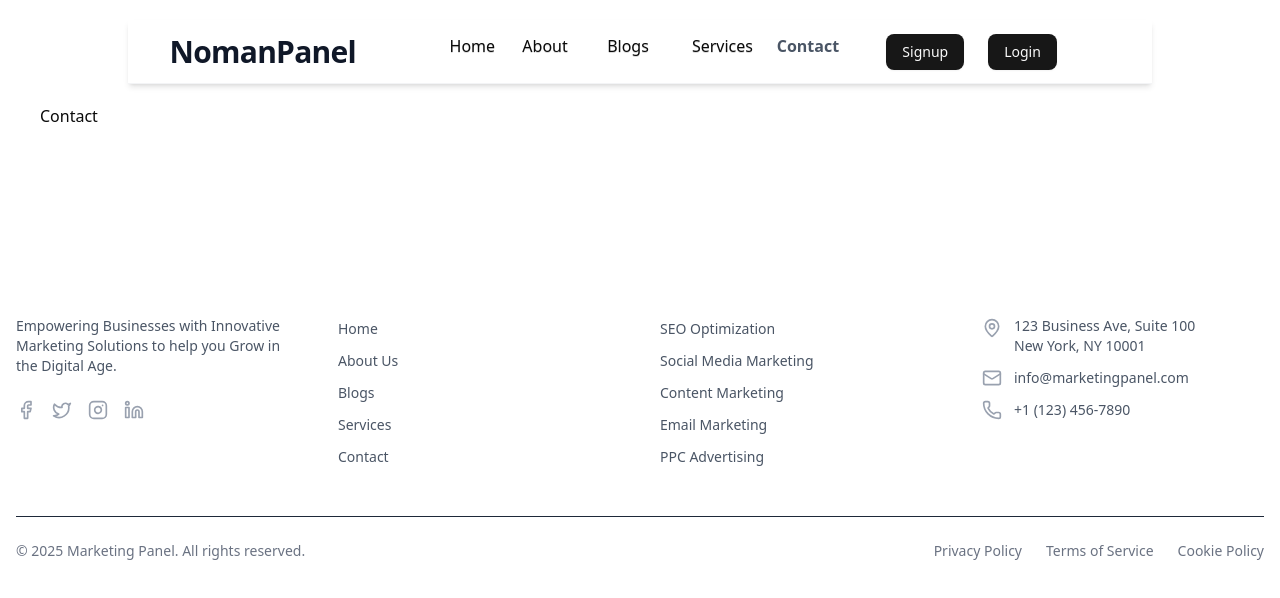
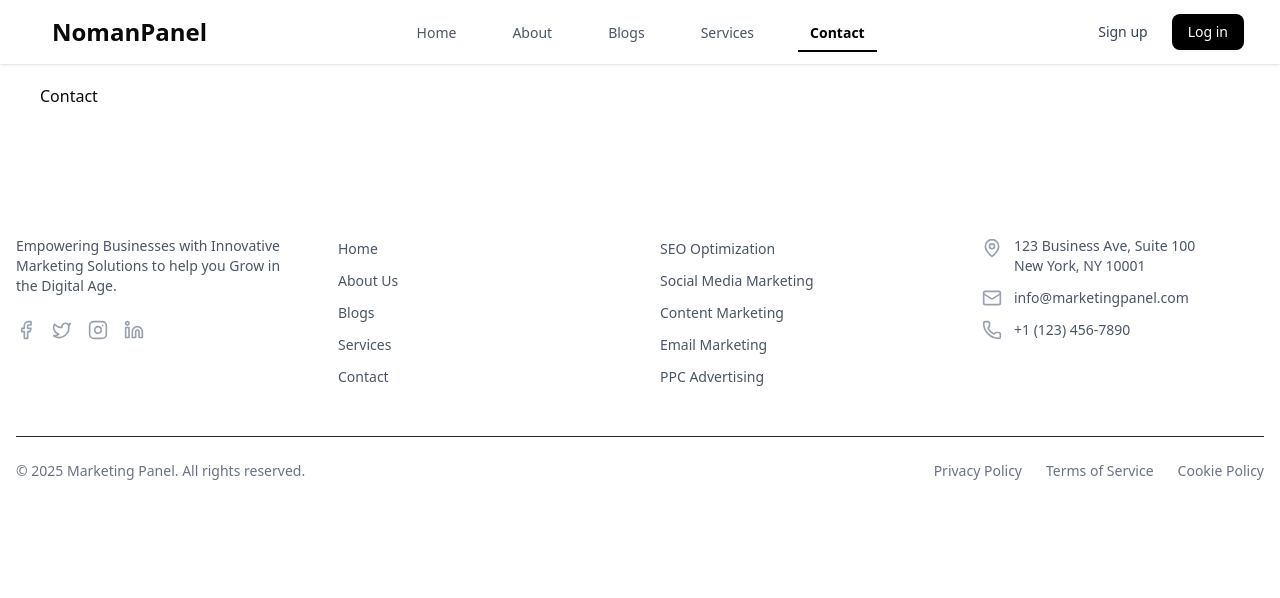
Before and after one commit to ajabgullb/marketing-panel-project, a React (Vite) app: page /contact in a window 1280 px wide. Shown: the top 598 px of the page. Built offline with nearby package versions, Linux system fonts and the light colour scheme; what tailwindcss-motion would draw is missing.

Commit message:
Make the Signup form and Redesign the Header

```diff
--- a/src/components/Footer/Footer.tsx
+++ b/src/components/Footer/Footer.tsx
@@ -6,7 +6,7 @@ const Footer = () => {
   const currentYear = new Date().getFullYear();
 
   return (
-    <footer className="bg-white/90 text-gray-600 w-full mt-20 bottom-10">
+    <footer className="bg-white/90 text-gray-600 w-full mt-auto">
       <div className="container mx-auto px-4 py-12 md:py-16">
         <div className="grid grid-cols-1 md:grid-cols-2 lg:grid-cols-4 gap-10">
 
@@ -34,11 +34,11 @@ const Footer = () => {
           <div>
             <h4 className="text-lg font-semibold text-white mb-4">Quick Links</h4>
             <ul className="space-y-2">
-              <li><Link to="/home" className="hover:text-gray-900 transition-colors text-sm">Home</Link></li>
-              <li><Link to="/about" className="hover:text-gray-900 transition-colors text-sm">About Us</Link></li>
-              <li><Link to="/blogs" className="hover:text-gray-900 transition-colors text-sm">Blogs</Link></li>
-              <li><Link to="/services" className="hover:text-gray-900 transition-colors text-sm">Services</Link></li>
-              <li><Link to="/contact" className="hover:text-gray-900 transition-colors text-sm">Contact</Link></li>
+              <li><Link to="/home" className="hover:text-black transition-colors text-sm">Home</Link></li>
+              <li><Link to="/about" className="hover:text-black transition-colors text-sm">About Us</Link></li>
+              <li><Link to="/blogs" className="hover:text-black transition-colors text-sm">Blogs</Link></li>
+              <li><Link to="/services" className="hover:text-black transition-colors text-sm">Services</Link></li>
+              <li><Link to="/contact" className="hover:text-black transition-colors text-sm">Contact</Link></li>
             </ul>
           </div>
 
@@ -46,11 +46,11 @@ const Footer = () => {
           <div>
             <h4 className="text-lg font-semibold text-white mb-4">Our Services</h4>
             <ul className="space-y-2">
-              <li><a href="#" className="hover:text-gray-900 transition-colors text-sm">SEO Optimization</a></li>
-              <li><a href="#" className="hover:text-gray-900 transition-colors text-sm">Social Media Marketing</a></li>
-              <li><a href="#" className="hover:text-gray-900 transition-colors text-sm">Content Marketing</a></li>
-              <li><a href="#" className="hover:text-gray-900 transition-colors text-sm">Email Marketing</a></li>
-              <li><a href="#" className="hover:text-gray-900 transition-colors text-sm">PPC Advertising</a></li>
+              <li><a href="#" className="hover:text-black transition-colors text-sm">SEO Optimization</a></li>
+              <li><a href="#" className="hover:text-black transition-colors text-sm">Social Media Marketing</a></li>
+              <li><a href="#" className="hover:text-black transition-colors text-sm">Content Marketing</a></li>
+              <li><a href="#" className="hover:text-black transition-colors text-sm">Email Marketing</a></li>
+              <li><a href="#" className="hover:text-black transition-colors text-sm">PPC Advertising</a></li>
             </ul>
           </div>
 
--- a/src/components/Header/AuthComponents.tsx
+++ b/src/components/Header/AuthComponents.tsx
@@ -14,26 +14,32 @@ const AuthComponents = ({ className }: any) => {
   const authStatus = useSelector((state: UserState) => state.auth.authStatus)
 
   return (
-    <div className={`w-full sm:w-1/4 flex items-center justify-center ${className}`}>
-      {
-        authStatus ? (
-          <User
+    <div className={`flex items-center ${className}`}>
+      {authStatus ? (
+        <button
           onClick={() => navigate("/profile")}
-            className="mb-4 mr-32 sm:m-0 left-0 cursor-pointer"
-          />
+          className="p-2 rounded-full hover:bg-gray-100 transition-colors focus:outline-none focus:ring-2 focus:ring-offset-2 focus:ring-black"
+          aria-label="Profile"
+        >
+          <User className="w-5 h-5 text-gray-700" />
+        </button>
       ) : (
         <>
           <Button
-              className='cursor-pointer mx-3 my-5'
+            variant="ghost"
+            className="text-gray-700 hover:bg-gray-100 hover:text-black mx-1 cursor-pointer"
             onClick={() => navigate("/signup")}
-            >Signup</Button>
+          >
+            Sign up
+          </Button>
           <Button
-              className='cursor-pointer mx-3 my-5'
+            className="bg-black text-white hover:bg-gray-800 mx-1 cursor-pointer"
             onClick={() => navigate("/login")}
-            >Login</Button>
+          >
+            Log in
+          </Button>
         </>
-        )
-      }
+      )}
     </div>
   )
 }
--- a/src/components/Header/Header.tsx
+++ b/src/components/Header/Header.tsx
@@ -1,84 +1,155 @@
-import { useState } from "react";
-import { Logo, AuthComponents }from "./index"
-import { NavLink } from "react-router-dom"
-import { Menu, X } from "lucide-react";
+import { useState } from 'react';
+import { motion, AnimatePresence } from 'framer-motion';
+import { NavLink } from 'react-router-dom';
+import { Menu, X } from 'lucide-react';
+import Logo from './Logo';
+import AuthComponents from './AuthComponents';
+
+const navLinks = [
+  { name: 'Home', path: '/home' },
+  { name: 'About', path: '/about' },
+  { name: 'Blogs', path: '/blogs' },
+  { name: 'Services', path: '/services' },
+  { name: 'Contact', path: '/contact' },
+];
 
 const Header = () => {
-  const [toggleMenu, setToggleMenu] = useState(false)
+  const [isOpen, setIsOpen] = useState(false);
+
+  const toggleMenu = () => {
+    setIsOpen(!isOpen);
+  };
+
+  const container = {
+    hidden: { opacity: 0 },
+    show: {
+      opacity: 1,
+      transition: {
+        staggerChildren: 0.1,
+        delayChildren: 0.2,
+      },
+    },
+  };
+
+  const item = {
+    hidden: { y: -20, opacity: 0 },
+    show: { y: 0, opacity: 1 },
+  };
 
   return (
-    <header className="w-full sm:w-[80%] md:w-[90%] lg:w-[80%] mx-auto sticky sm:my-5 my-2 h-16 flex items-center justify-around bg-white/90 backdrop-blur-sm shadow-md z-50 border-b border-gray-100">
+    <motion.header
+      className="w-full bg-white shadow-sm sticky top-0 z-50"
+      initial={{ y: -100 }}
+      animate={{ y: 0 }}
+      transition={{ type: 'spring', stiffness: 300, damping: 20 }}
+    >
+      <div className="max-w-7xl mx-auto px-4 sm:px-6 lg:px-8">
+        <div className="flex justify-between items-center h-16">
+          {/* Logo */}
+          <motion.div
+            className="flex-shrink-0"
+            initial={{ scale: 0.8, opacity: 0 }}
+            animate={{ scale: 1, opacity: 1 }}
+            transition={{ type: 'spring', stiffness: 400, damping: 10 }}
+          >
+            <Logo />
+          </motion.div>
 
-      <div className="flex items-center sm:gap-24 md:gap-12 lg:gap-24">
-        {/* Logo */}
-        <Logo className={`text-2xl sm:text-3xl font-semibold text-gray-900 tracking-tight transform transition-transform duration-300 ease-in-out`} />
+          {/* Desktop Navigation */}
+          <nav className="hidden md:flex space-x-8">
+            <motion.ul
+              className="flex space-x-8"
+              variants={container}
+              initial="hidden"
+              animate="show"
+            >
+              {navLinks.map((link) => (
+                <motion.li key={link.name} variants={item}>
+                  <NavLink
+                    to={link.path}
+                    className={({ isActive }) =>
+                      `px-3 py-2 text-sm font-medium transition-colors ${
+                        isActive
+                          ? 'text-black font-semibold border-b-2 border-black'
+                          : 'text-gray-600 hover:text-black'
+                      }`
+                    }
+                  >
+                    {link.name}
+                  </NavLink>
+                </motion.li>
+              ))}
+            </motion.ul>
+          </nav>
 
-        {/* Menu Button */}
-        {toggleMenu ? (
-          <X
-            onClick={() => setToggleMenu(!toggleMenu)}
-            className={`text-gray-600 w-6 h-6 cursor-pointer sm:hidden animate-menu-to-x transform transition-all duration-300 ease-in-out`}
-          />
-        ) : (
-          <Menu
-            onClick={() => setToggleMenu(!toggleMenu)}
-            className={`text-gray-600 w-6 h-6 cursor-pointer sm:hidden animate-x-to-menu transform transition-all duration-300 ease-in-out`}
-          />
-        )}
+          {/* Auth Buttons - Desktop */}
+          <div className="hidden md:flex items-center ml-6">
+            <AuthComponents className="space-x-2" />
+          </div>
+
+          {/* Mobile menu button */}
+          <div className="md:hidden flex items-center">
+            <button
+              onClick={toggleMenu}
+              className="inline-flex items-center justify-center p-2 rounded-md text-gray-600 hover:text-black focus:outline-none"
+              aria-expanded="false"
+            >
+              <span className="sr-only">Open main menu</span>
+              {isOpen ? (
+                <X className="block h-6 w-6" aria-hidden="true" />
+              ) : (
+                <Menu className="block h-6 w-6" aria-hidden="true" />
+              )}
+            </button>
+          </div>
+        </div>
       </div>
 
-      {/* Mobile Nav Menu */}
-      <nav className={`fixed inset-0 w-[55%] h-screen ${toggleMenu ? "block" : "hidden"} bg-white/95 backdrop-blur-md flex justify-between flex-col shadow-lg absolute sm:w-3/4 md:w-auto md:relative md:inset-auto md:h-auto md:bg-transparent md:backdrop-blur-0 md:shadow-none md:flex md:items-center md:justify-between transition-all duration-300`}>
+      {/* Mobile Navigation */}
+      <AnimatePresence>
+        {isOpen && (
+          <motion.div
+            initial={{ opacity: 0, y: -20 }}
+            animate={{ opacity: 1, y: 0 }}
+            exit={{ opacity: 0, y: -20 }}
+            transition={{ duration: 0.2 }}
+            className="md:hidden absolute left-0 right-0 bg-white shadow-lg z-40"
+            style={{ top: '4rem' }}
+          >
+            <motion.div
+              className="px-2 pt-2 pb-4 space-y-1 sm:px-3"
+              variants={container}
+              initial="hidden"
+              animate="show"
+            >
+              {navLinks.map((link) => (
+                <motion.div key={`mobile-${link.name}`} variants={item}>
+                  <NavLink
+                    to={link.path}
+                    onClick={toggleMenu}
+                    className={({ isActive }) =>
+                      `block px-3 py-3 rounded-md text-base font-medium ${
+                        isActive
+                          ? 'bg-gray-100 text-black'
+                          : 'text-gray-600 hover:bg-gray-50 hover:text-black'
+                      }`
+                    }
+                  >
+                    {link.name}
+                  </NavLink>
+                </motion.div>
+              ))}
+              <div className="pt-2 pb-2 border-t border-gray-200">
+                <div className="mt-2 space-y-2 px-2">
+                  <AuthComponents className="flex flex-col space-y-2" />
+                </div>
+              </div>
+            </motion.div>
+          </motion.div>
+        )}
+      </AnimatePresence>
+    </motion.header>
+  );
+};
 
-        <ul className="w-full mt-5 sm:px-20 sm:flex sm:items-center sm:justify-around sm:my-3 md:mt-0 md:px-0 md:mx-4 lg:mx-8">
-          <li className="max-w-15 text-center px-6 py-3 transition-colors duration-200">
-            <NavLink to="/home"
-              onClick={() => setToggleMenu(!toggleMenu)}
-              className={({ isActive }) => (
-              isActive ? "text-gray-600 font-bold" : "md:hover:font-bold md:hover:text-gray-600 text-shadow-2xs"
-            )}
-            >Home</NavLink>
-          </li>
-          <li className="max-w-18 text-center px-6 py-3 transition-colors duration-200">
-            <NavLink to="/about"
-              onClick={() => setToggleMenu(!toggleMenu)}
-              className={({ isActive }) => (
-              isActive ? "text-gray-600 font-bold" : "md:hover:font-bold md:hover:text-gray-600 text-shadow-2xs"
-            )}
-            >About</NavLink>
-          </li>
-          <li className="max-w-18 text-center px-6 py-3 transition-colors duration-200">
-            <NavLink to="/blogs"
-              onClick={() => setToggleMenu(!toggleMenu)}
-              className={({ isActive }) => (
-              isActive ? "text-gray-600 font-bold" : "md:hover:font-bold md:hover:text-gray-600 text-shadow-2xs"
-            )}
-            >Blogs</NavLink>
-          </li>
-          <li className="max-w-18 text-center px-6 py-3 transition-colors duration-200">
-            <NavLink to="/services"
-              onClick={() => setToggleMenu(!toggleMenu)}
-              className={({ isActive }) => (
-              isActive ? "text-gray-600 font-bold" : "md:hover:font-bold md:hover:text-gray-600 text-shadow-2xs"
-            )}
-            >Services</NavLink>
-          </li>
-          <li className="max-w-18 text-center px-6 py-3 transition-colors duration-200">
-            <NavLink to="/contact"
-              onClick={() => setToggleMenu(!toggleMenu)}
-              className={({ isActive }) => (
-              isActive ? "text-gray-600 font-bold" : "md:hover:font-bold md:hover:text-gray-600 text-shadow-2xs"
-            )}
-            >Contact</NavLink>
-          </li>
-        </ul>
-
-        <AuthComponents className="mb-5 sm:ml-24 sm:hidden" />
-      </nav>
-
-      <AuthComponents className="hidden md:block" />
-    </header>
-  )
-}
-
-export default Header
+export default Header;
--- a/src/components/SignupForm/SignupForm.tsx
+++ b/src/components/SignupForm/SignupForm.tsx
@@ -1,10 +1,250 @@
+
+import { useForm } from 'react-hook-form';
+import { zodResolver } from '@hookform/resolvers/zod';
+import { motion } from 'framer-motion';
+import { z } from 'zod';
+import { useState } from 'react';
+import { Link } from 'react-router-dom';
+import { Eye, EyeOff } from 'lucide-react';
+
+// Define form schema with Zod
+const formSchema = z.object({
+  email: z.string().email({ message: 'Please enter a valid email' }),
+  password: z.string()
+    .min(8, { message: 'Password must be at least 8 characters' })
+    .regex(/[A-Z]/, { message: 'Must contain at least one uppercase letter' })
+    .regex(/[0-9]/, { message: 'Must contain at least one number' }),
+  confirmPassword: z.string()
+}).refine((data) => data.password === data.confirmPassword, {
+  message: "Passwords don't match",
+  path: ["confirmPassword"],
+});
+
+type FormData = z.infer<typeof formSchema>;
 
 const SignupForm = () => {
+  const [isSubmitting, setIsSubmitting] = useState(false);
+  const [submitSuccess, setSubmitSuccess] = useState(false);
+  const [showPassword, setShowPassword] = useState(false);
+
+  const {
+    register,
+    handleSubmit,
+    formState: { errors },
+    reset
+  } = useForm<FormData>({
+    resolver: zodResolver(formSchema),
+    defaultValues: {
+      email: '',
+      password: '',
+      confirmPassword: ''
+    }
+  });
+
+  const onSubmit = async (data: FormData) => {
+    setIsSubmitting(true);
+
+    // Simulate API call
+    await new Promise(resolve => setTimeout(resolve, 1500));
+
+    console.log('Signup successful:', data);
+    setSubmitSuccess(true);
+    setIsSubmitting(false);
+
+    // Reset form after 2 seconds
+    setTimeout(() => {
+      reset();
+      setSubmitSuccess(false);
+    }, 2000);
+  };
+
+  // Animation variants
+  const containerVariants = {
+    hidden: { opacity: 0, y: 20 },
+    visible: {
+      opacity: 1,
+      y: 0,
+      transition: {
+        duration: 0.5,
+        when: 'beforeChildren',
+        staggerChildren: 0.1
+      }
+    }
+  };
+
+  const itemVariants = {
+    hidden: { opacity: 0, y: 10 },
+    visible: { opacity: 1, y: 0 }
+  };
+
+  const buttonVariants = {
+    initial: { scale: 1 },
+    hover: { scale: 1.02 },
+    tap: { scale: 0.98 }
+  };
+
+  if (submitSuccess) {
+    return (
+      <motion.div
+        className="max-w-md mx-auto p-6 bg-white rounded-lg shadow-md"
+        initial={{ opacity: 0, y: 20 }}
+        animate={{ opacity: 1, y: 0 }}
+        exit={{ opacity: 0, y: -20 }}
+      >
+        <motion.div
+          className="text-center"
+          initial={{ scale: 0.8 }}
+          animate={{ scale: 1 }}
+          transition={{ type: 'spring', stiffness: 500, damping: 30 }}
+        >
+          <div className="w-16 h-16 bg-green-100 rounded-full flex items-center justify-center mx-auto mb-4">
+            <svg
+              className="w-10 h-10 text-green-500"
+              fill="none"
+              stroke="currentColor"
+              viewBox="0 0 24 24"
+              xmlns="http://www.w3.org/2000/svg"
+            >
+              <path
+                strokeLinecap="round"
+                strokeLinejoin="round"
+                strokeWidth={2}
+                d="M5 13l4 4L19 7"
+              />
+            </svg>
+          </div>
+          <h2 className="text-2xl font-bold text-gray-800 mb-2">Success!</h2>
+          <p className="text-gray-600">Your account has been created successfully.</p>
+        </motion.div>
+      </motion.div>
+    );
+  }
+
   return (
-    <div>
-      SignupForm
-    </div>
-  )
-}
+    <motion.div
+      className="max-w-md mx-auto p-6 bg-white rounded-lg shadow-md"
+      variants={containerVariants}
+      initial="hidden"
+      animate="visible"
+    >
+      <motion.h1
+        className="text-2xl font-bold text-center text-gray-800 mb-6"
+        variants={itemVariants}
+      >
+        Create Account
+      </motion.h1>
 
-export default SignupForm
+      <form onSubmit={handleSubmit(onSubmit)} className="space-y-4">
+        {/* Email Field */}
+        <motion.div variants={itemVariants}>
+          <label htmlFor="email" className="block text-sm font-medium text-gray-700 mb-1">
+            Email
+          </label>
+          <input
+            id="email"
+            type="email"
+            {...register('email')}
+            className={`w-full px-4 py-2 border rounded-lg focus:ring-2 focus:ring-blue-500 focus:border-transparent transition-all ${
+              errors.email ? 'border-red-500' : 'border-gray-300'
+            }`}
+            placeholder="you@example.com"
+          />
+          {errors.email && (
+            <p className="mt-1 text-sm text-red-600">{errors.email.message}</p>
+          )}
+        </motion.div>
+
+        {/* Password Field */}
+        <motion.div variants={itemVariants} className="mb-4">
+          <div className="relative">
+            <label htmlFor="password" className="block text-sm font-medium text-gray-700 mb-1">
+              Password
+            </label>
+            <div className="relative">
+              <input
+                id="password"
+                type={showPassword ? 'text' : 'password'}
+                {...register('password')}
+                className={`w-full px-4 py-2 pr-10 border rounded-lg focus:ring-2 focus:ring-blue-500 focus:border-transparent transition-all ${
+                  errors.password ? 'border-red-500' : 'border-gray-300'
+                }`}
+                placeholder="••••••••"
+              />
+              <button
+                type="button"
+                onClick={() => setShowPassword(!showPassword)}
+                className="absolute right-3 top-1/2 -translate-y-1/2 text-gray-500 hover:text-gray-700 focus:outline-none"
+                aria-label={showPassword ? 'Hide password' : 'Show password'}
+              >
+                {showPassword ? (
+                  <EyeOff className="w-5 h-5" />
+                ) : (
+                  <Eye className="w-5 h-5" />
+                )}
+              </button>
+            </div>
+            {errors.password && (
+              <p className="mt-1 text-sm text-red-600">{errors.password.message}</p>
+            )}
+          </div>
+        </motion.div>
+
+        {/* Confirm Password Field */}
+        <motion.div variants={itemVariants} className="mb-6">
+          <div className="relative">
+            <label htmlFor="confirmPassword" className="block text-sm font-medium text-gray-700 mb-1">
+              Confirm Password
+            </label>
+            <input
+              id="confirmPassword"
+              type={showPassword ? 'text' : 'password'}
+              {...register('confirmPassword')}
+              className={`w-full px-4 py-2 border rounded-lg focus:ring-2 focus:ring-blue-500 focus:border-transparent transition-all ${
+                errors.confirmPassword ? 'border-red-500' : 'border-gray-300'
+              }`}
+              placeholder="••••••••"
+            />
+            {errors.confirmPassword && (
+              <p className="mt-1 text-sm text-red-600">{errors.confirmPassword.message}</p>
+            )}
+          </div>
+        </motion.div>
+
+        <motion.div
+          className="text-center text-sm mb-4"
+          variants={itemVariants}
+        >
+          <p className="text-gray-600">
+            Already have an account?{' '}
+            <Link to="/login" className="text-black hover:text-gray-800 font-medium">
+              Log in
+            </Link>
+          </p>
+        </motion.div>
+
+        <motion.div
+          className="pt-2"
+          variants={itemVariants}
+        >
+          <motion.button
+            type="submit"
+            disabled={isSubmitting}
+            className={`w-full py-2 px-4 rounded-lg font-medium text-white cursor-pointer ${
+              isSubmitting
+                ? 'bg-gray-600 cursor-not-allowed'
+                : 'bg-black hover:bg-gray-800'
+            } transition-colors`}
+            variants={buttonVariants}
+            initial="initial"
+            whileHover="hover"
+            whileTap="tap"
+          >
+            {isSubmitting ? 'Creating Account...' : 'Sign Up'}
+          </motion.button>
+        </motion.div>
+      </form>
+    </motion.div>
+  );
+};
+
+export default SignupForm;
```
Lines whose indentation alone changed are shown as unchanged.
